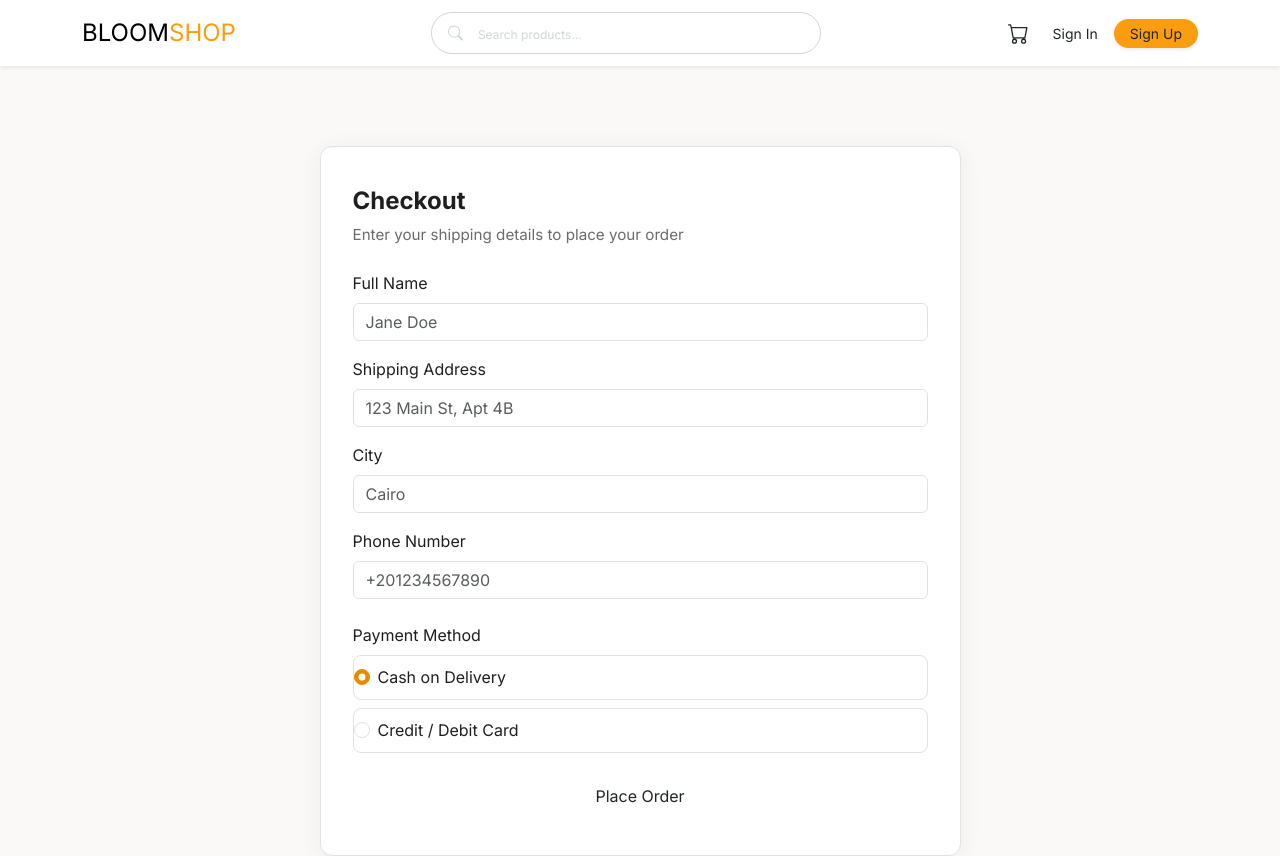
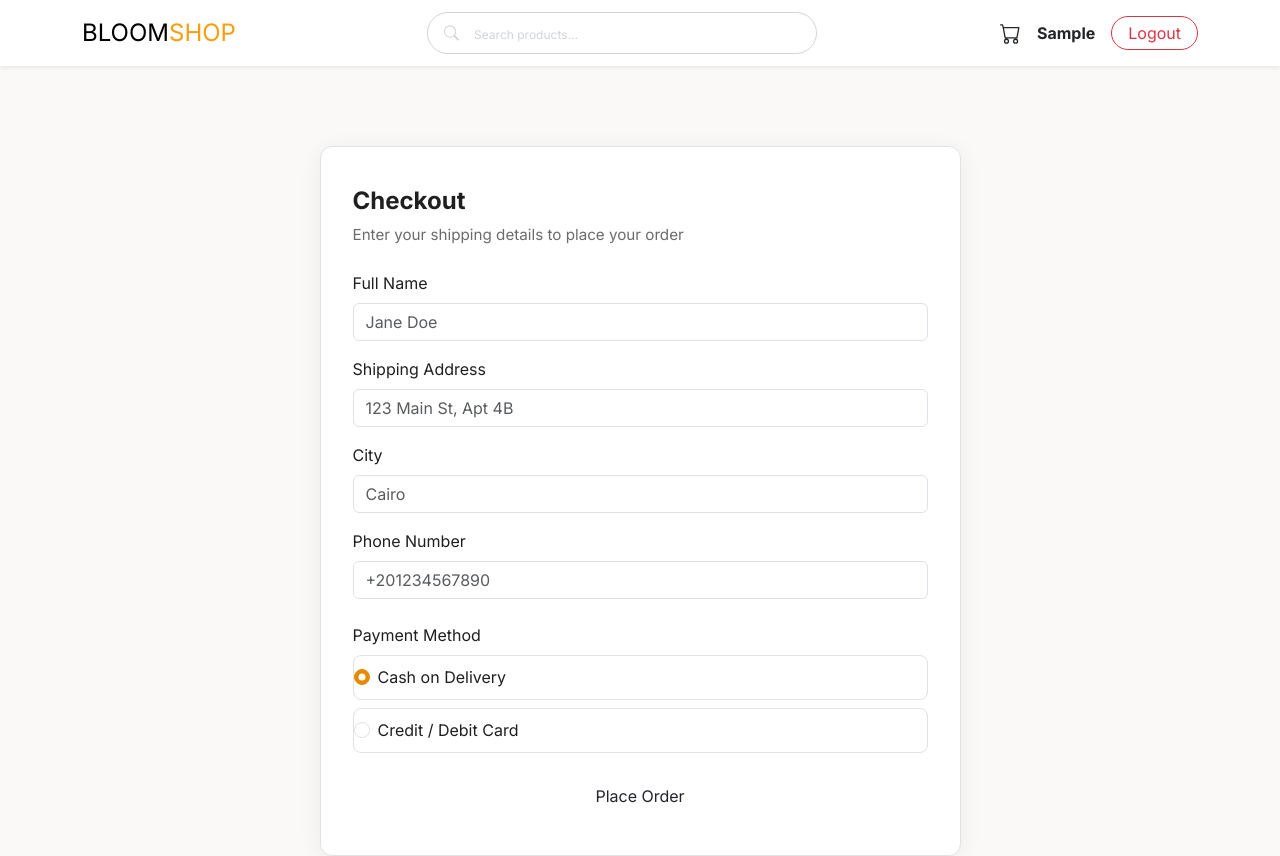
Before and after one commit to seifelboghdady/Project-ITI, a React (Vite) app: page /checkout in a window 1280 px wide. Shown: the top 856 px of the page. Built offline with nearby package versions, Linux system fonts and the light colour scheme; sample sign-in values are in the browser's storage.

Commit message:
Fix cart clear, update Navbar auth, and save user name on login

```diff
--- a/src/Components/Navbar/Navbar.jsx
+++ b/src/Components/Navbar/Navbar.jsx
@@ -1,12 +1,22 @@
 import "./Navbar.css";
 import { useState } from "react";
-import { Link, useLocation } from "react-router-dom";
+import { Link, useLocation, useNavigate } from "react-router-dom";
 import { BsSearch, BsCart, BsList, BsX } from "react-icons/bs";
 import { useCart } from "../Cart/useCart";
 
 export const Navbar = ({search, setSearch}) => {
     const { cartCount } = useCart();
     const location = useLocation();
+    const navigate = useNavigate();
+    // بنجيب التوكن واسم المستخدم من اللوكال ستوريدج
+    const token = localStorage.getItem("token");
+    const userName = localStorage.getItem("userName"); // أو أي اسم إنتوا مسجلين بيه الداتا
+
+    const handleLogout = () => {
+        localStorage.removeItem("token");
+        localStorage.removeItem("userName"); // امسح أي داتا تانية متعلقة باليوزر
+        navigate("/signin"); // نرجعه لصفحة اللوجين
+    };
     const [isAuthOpen, setIsAuthOpen] = useState(false);
 
     const [isSearchOpen, setIsSearchOpen] = useState(false);
@@ -74,19 +84,23 @@ export const Navbar = ({search, setSearch}) => {
                 </button>
 
                 <div className=" d-none d-sm-flex align-items-center gap-2">
-                <Link
-                    to="/signin"
-                    className="nav-link signin px-2 py-1 rounded-pill"
-                >
+                {token ? (
+                    <>
+                        <span className="fw-bold me-2 text-capitalize">{userName || "User"}</span>
+                        <button onClick={handleLogout} className="btn btn-outline-danger px-3 py-1 rounded-pill text-center">
+                            Logout
+                        </button>
+                    </>
+                ) : (
+                    <>
+                        <Link to="/signin" className="nav-link signin px-2 py-1 rounded-pill">
                             Sign In
                         </Link>
-
-                <Link
-                    to="/signup"
-                    className="signup nav-link signup rounded-pill px-3 py-1 shadow-sm"
-                >
+                        <Link to="/signup" className="signup nav-link signup rounded-pill px-3 py-1 shadow-sm">
                             Sign Up
                         </Link>
+                    </>
+                )}
                 </div>
             </div>
 
@@ -106,19 +120,23 @@ export const Navbar = ({search, setSearch}) => {
 
             {isAuthOpen && (
             <div className="w-100 d-sm-none d-flex flex-column gap-2 mt-2">
-                <Link
-                    to="/signin"
-                    className="nav-link signin px-2 py-1 rounded-pill text-center"
-                >
+                {token ? (
+                    <>
+                        <span className="fw-bold text-center text-capitalize mb-1">{userName || "User"}</span>
+                        <button onClick={handleLogout} className="btn btn-outline-danger px-3 py-1 rounded-pill text-center">
+                            Logout
+                        </button>
+                    </>
+                ) : (
+                    <>
+                        <Link to="/signin" className="nav-link signin px-2 py-1 rounded-pill text-center">
                             Sign In
                         </Link>
-
-                <Link
-                    to="/signup"
-                    className="nav-link signup rounded-pill px-3 py-1 shadow-sm text-center"
-                >
+                        <Link to="/signup" className="nav-link signup rounded-pill px-3 py-1 shadow-sm text-center">
                             Sign Up
                         </Link>
+                    </>
+                )}
             </div>
             )}
         </div>
--- a/src/Pages/Auth/Login.jsx
+++ b/src/Pages/Auth/Login.jsx
@@ -55,6 +55,10 @@ const Login = () => {
     if (emailMatches && passwordMatches) {
       // Simulate a successful login by storing a dummy token
       localStorage.setItem("token", "dummy-auth-token-123");
+
+     // Attempts to get the name; falls back to the first part of the email if not found      const displayName = storedUser.name || storedUser.fullName || data.email.split('@')[0];
+      localStorage.setItem("userName", displayName);
+
       navigate("/"); // or navigate("/checkout") depending on your flow
     } else {
       setLoginError("Invalid email or password. Please try again.");
--- a/src/Pages/Checkout/Checkout.jsx
+++ b/src/Pages/Checkout/Checkout.jsx
@@ -9,6 +9,7 @@ import { yupResolver } from "@hookform/resolvers/yup";
 import * as yup from "yup";
 import { useNavigate } from "react-router-dom";
 import "./checkout.css";
+import { useCart } from "../../Components/Cart/useCart";
 
 // ---- Validation Schema ----
 const checkoutSchema = yup.object({
@@ -29,6 +30,7 @@ const checkoutSchema = yup.object({
 
 const Checkout = () => {
   const navigate = useNavigate();
+  const { clearCart } = useCart();
 
   // ---- Route Protection ----
   useEffect(() => {
@@ -65,8 +67,13 @@ const Checkout = () => {
     };
     localStorage.setItem("lastOrder", JSON.stringify(order));
 
+    // السطر الجديد اللي هيفضي السلة
+    clearCart();
+
     navigate("/thankyou");
   };
+
+
 
   return (
     <div className="checkout-page">
```
Lines whose indentation alone changed are shown as unchanged.
